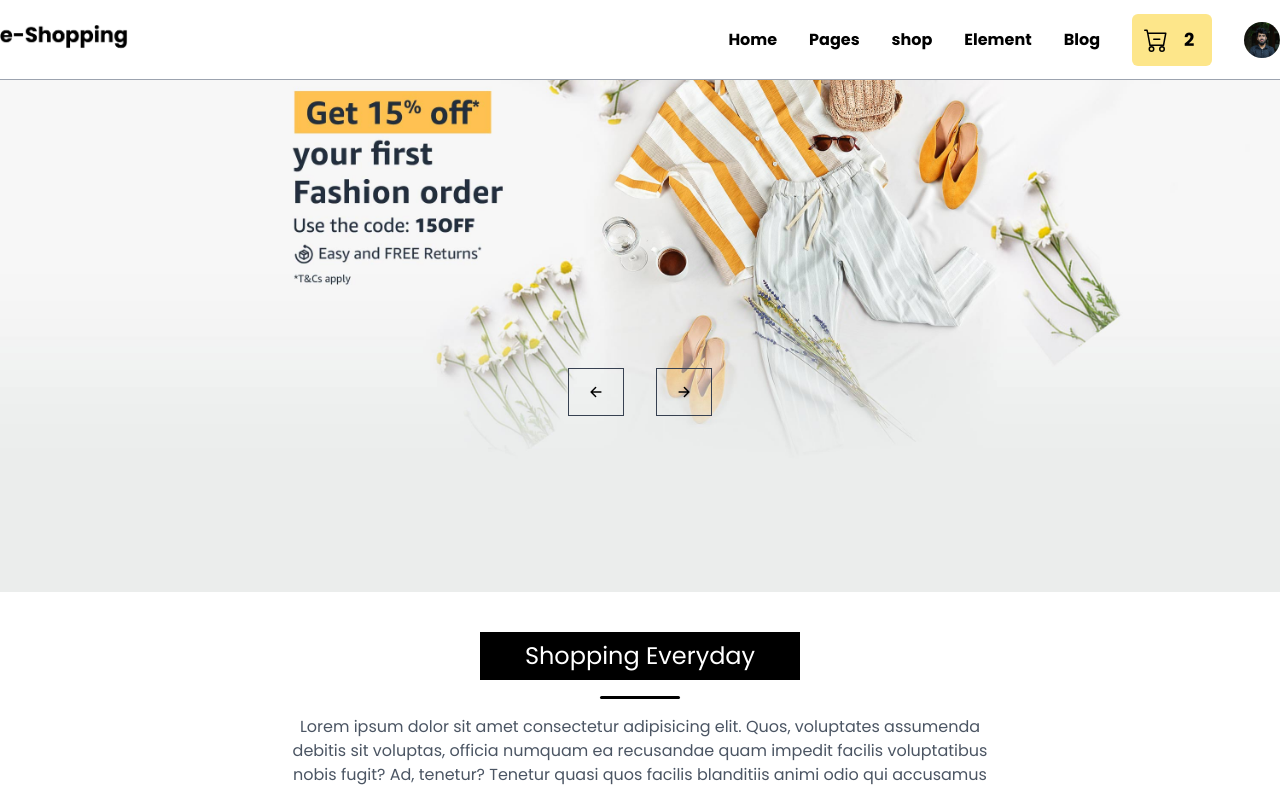
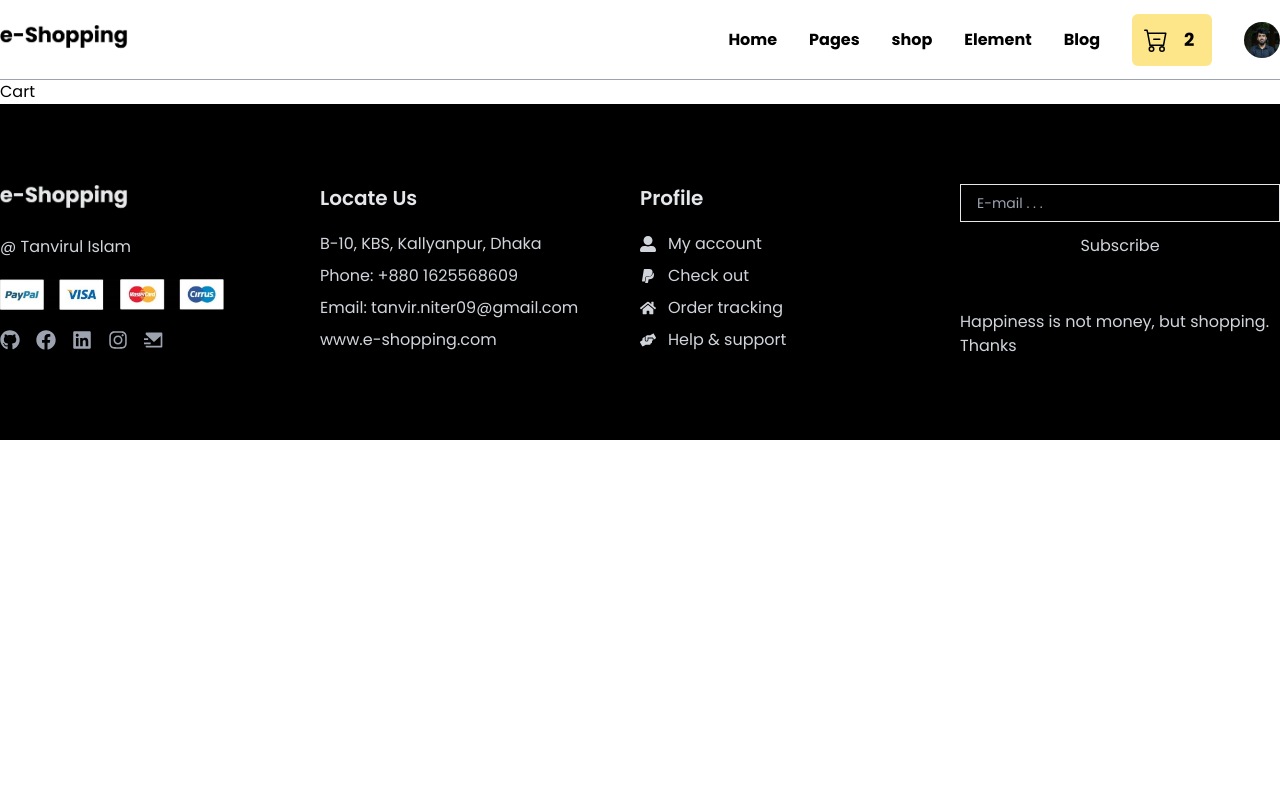
Before and after one commit to tanvir35web/e-shopping, a React (Vite) app: page /cart in a window 1280 px wide. Shown: the top 789 px of the page. Built offline with nearby package versions, Linux system fonts and the light colour scheme.

Commit message:
api fatch using axios and sand tha data to product component

```diff
--- a/package.json
+++ b/package.json
@@ -10,9 +10,12 @@
     "preview": "vite preview"
   },
   "dependencies": {
+    "axios": "^1.6.7",
     "react": "^18.2.0",
     "react-dom": "^18.2.0",
-    "react-icons": "^5.0.1"
+    "react-icons": "^5.0.1",
+    "react-router-dom": "^6.21.3",
+    "use-axios-loader": "^1.0.10"
   },
   "devDependencies": {
     "@types/react": "^18.2.43",
--- a/src/App.jsx
+++ b/src/App.jsx
@@ -3,13 +3,49 @@ import "./App.css";
 import { Home } from "./pages/home";
 import { Header } from "./components/Header";
 import Footer from "./components/Footer";
+import Cart from "./pages/Cart";
+import { productsData } from "./api/Api";
+
+
+import {
+  createBrowserRouter,
+  Outlet,
+  RouterProvider,
+  ScrollRestoration,
+} from "react-router-dom";
+
+const Layout = () => {
+  return (
+    <>
+      <Header />
+      <Outlet />
+      <Footer />
+    </>
+  );
+};
+
+const router = createBrowserRouter([
+  {
+    path: "/",
+    element: <Layout />,
+    children: [
+      {
+        path: "/",
+        element: <Home />,
+        loader: productsData,
+      },
+      {
+        path: "/cart",
+        element: <Cart />,
+      },
+    ],
+  },
+]);
 
 function App() {
   return (
     <div className="font-bodyFont">
-      <Header />
-      <Home />
-      <Footer/>
+      <RouterProvider router={router} />
     </div>
   );
 }
--- /dev/null
+++ b/src/api/Api.jsx
@@ -0,0 +1,8 @@
+import axios from "axios";
+
+export async function productsData() {
+  const products = await axios.get(
+    "https://fakestoreapiserver.reactbd.com/products"
+  );
+  return products;
+}
--- a/src/components/Header.jsx
+++ b/src/components/Header.jsx
@@ -3,7 +3,7 @@ import { cartIcon, darkLogo, userIcon } from "../assets";
 
 export const Header = () => {
   return (
-    <div className="w-full h-20 bg-white border-b-[1px] border-b-gray-400 font-bodyFont ">
+    <div className="w-full h-20 bg-white border-b-[1px] border-b-gray-400 font-bodyFont sticky top-0 z-50">
       <div className="max-w-screen-xl h-full mx-auto flex items-center justify-between">
         <div>
           <img className="w-32" src={darkLogo} alt="dark logo" />
--- a/src/components/Products.jsx
+++ b/src/components/Products.jsx
@@ -1,7 +1,10 @@
 import React from 'react'
 import ProductsCard from './ProductsCard';
 
-const Products = () => {
+const Products = ( {products} ) => {
+
+  console.log(products);
+
   return (
     <div className='py-10'>
         <div className='flex flex-col items-center gap-4'>
--- /dev/null
+++ b/src/pages/Cart.jsx
@@ -0,0 +1,9 @@
+import React from 'react'
+
+const Cart = () => {
+  return (
+    <div>Cart</div>
+  )
+}
+
+export default Cart;
--- a/src/pages/Home.jsx
+++ b/src/pages/Home.jsx
@@ -1,12 +1,22 @@
-import React from "react";
+import React, { useEffect, useState } from "react";
 import Banner from "../components/Banner";
 import Products from "../components/Products";
+import { useLoaderData } from "react-router-dom";
 
 export const Home = () => {
+
+  const [products, setProducts] = useState([]);
+  const data = useLoaderData();
+
+  useEffect(() => {
+    setProducts(data.data)
+  }, [data])
+
+
   return (
     <>
       <Banner />
-      <Products/>
+      <Products products={products} />
     </>
   );
 };
```
Also changed, not shown: 1 other file (tests, documents, lock files or other folders).
